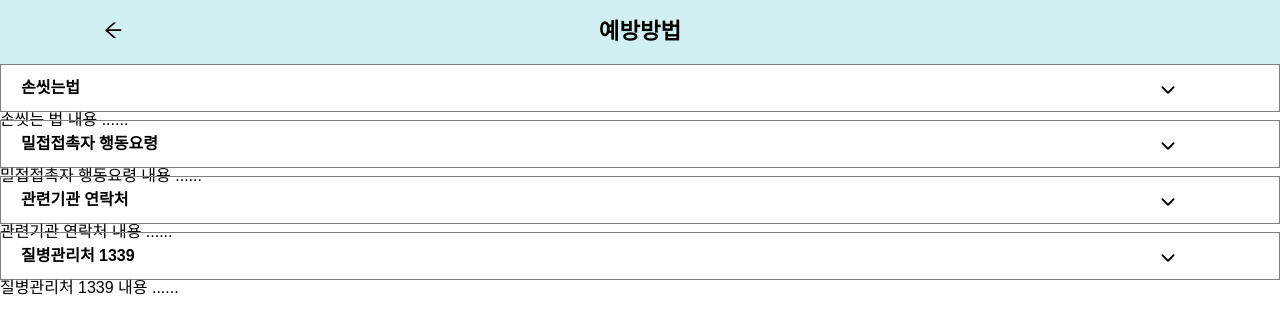
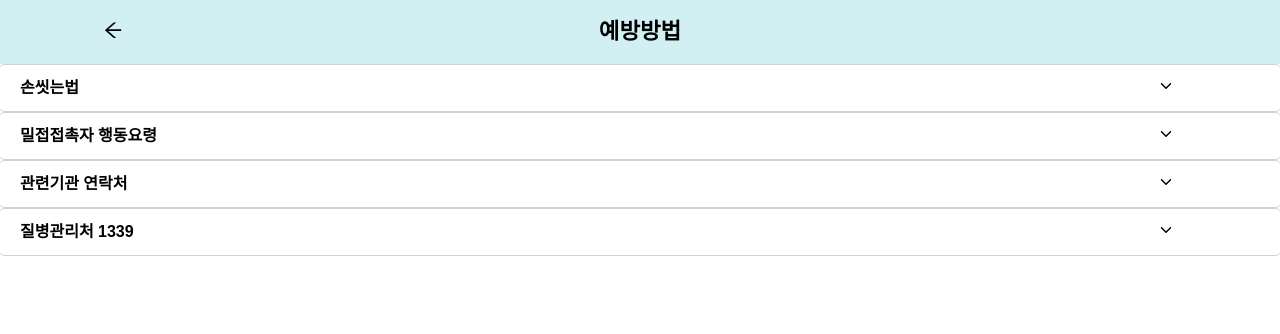
Before and after one commit to KOWOONLEE/covid_board, a React (Create React App) app: page /method in a window 1280 px wide. Shown: the top 334 px of the page. Built offline with nearby package versions, Linux system fonts and the light colour scheme.

Commit message:
Rev: 예방효과 아코디언

```diff
--- /dev/null
+++ b/src/components/Question.js
@@ -0,0 +1,60 @@
+import React, { useState } from "react";
+import { IoIosArrowDown, IoIosArrowUp } from "react-icons/io";
+import styled from "styled-components";
+
+const Question = ({ title, content }) => {
+  const [showInfo, setShowInfo] = useState(false);
+  return (
+    <StyledQuestion>
+      <article className="methodList">
+        <div className="method">
+          <h4>{title}</h4>
+          <div className="btn" onClick={() => setShowInfo(!showInfo)}>
+            {showInfo ? <IoIosArrowUp /> : <IoIosArrowDown />}
+          </div>
+        </div>
+        {showInfo && <p className="methodWrap">{content}</p>}
+      </article>
+    </StyledQuestion>
+  );
+};
+export default Question;
+
+const StyledQuestion = styled.div`
+  .methodList {
+    display: flex;
+    position: relative;
+    flex-direction: column;
+    border-radius: 5px;
+    border: 1px solid lightgrey;
+  }
+  .method {
+    display: flex;
+    width: 100vw;
+    font-weight: 600;
+    padding: 15px 20px;
+    align-items: center;
+
+    h4 {
+      margin-bottom: 0;
+    }
+  }
+
+  .btn {
+    position: absolute;
+    right: 8vw;
+    width: 20px;
+    height: 20px;
+  }
+
+  .methodWrap {
+    display: flex;
+    width: 100%;
+    height: 8vh;
+    padding: 20px;
+    background-color: #e8f1f7;
+    margin-bottom: 0;
+    margin-top: 0.5rem;
+    transition: height 0.35s ease, background-color 0.35s ease;
+  }
+`;
--- a/src/pages/Method.js
+++ b/src/pages/Method.js
@@ -1,32 +1,10 @@
 import styled from "styled-components";
 import { AiOutlineArrowLeft } from "react-icons/ai";
-import { IoIosArrowDown } from "react-icons/io";
 import { useNavigate } from "react-router-dom";
-import { useCallback, useRef, useState } from "react";
+import { useState } from "react";
+import Question from "../components/Question";
 
 const Method = () => {
-  const [click, setClick] = useState(false);
-
-  const navigate = useNavigate();
-  const titleRef = useRef(null);
-  const contentRef = useRef(null);
-
-  const handleClick = useCallback(
-    (e) => {
-      e.stopPropagation();
-      if (titleRef.current === null || contentRef.current === null) {
-        return;
-      }
-      if (titleRef.current.clientHeight > 0) {
-        titleRef.current.style.height = "0";
-      } else {
-        titleRef.current.style.height = `${contentRef.current.clientHeight}px`;
-      }
-      setClick(!click);
-    },
-    [click]
-  );
-
   const methodList = [
     {
       id: 1,
@@ -49,17 +27,9 @@ const Method = () => {
       content: "질병관리처 1339 내용 ......",
     },
   ];
+  const [click, setClick] = useState(methodList);
 
-  const openContets = (e) => {
-    console.log(e.target.parentElement.offsetHeight, click);
-    if (click) {
-      setClick(false);
-      e.target.parentElement.style.height = "50px";
-    } else if (!click) {
-      setClick(true);
-      e.target.parentElement.style.height = "200px";
-    }
-  };
+  const navigate = useNavigate();
 
   return (
     <StyledMethod>
@@ -75,58 +45,9 @@ const Method = () => {
         <div className="navTitle">예방방법</div>
       </div>
       <div className="methodWrap">
-        {methodList.map((title) => (
-          <ul className="methodList">
-            <li onClick={handleClick}>
-              <div>{title.title}</div>
-              <div>
-                <IoIosArrowDown />
-              </div>
-            </li>
-            <div className="contentWrap" ref={titleRef}>
-              <div className="contentDetail" ref={contentRef}>
-                {title.content}
-              </div>
-            </div>
-
-            {/* <li>
-            <div>손씻는 법</div>
-            <div>
-              <IoIosArrowDown />
-            </div>
-          </li>
-          <div className="contentBox">
-            <div>손씻는 법 내용 ......</div>
-          </div>
-          <li>
-            <div>밀접접촉자 행동요령</div>
-            <div>
-              <IoIosArrowDown />
-            </div>
-          </li>
-          <div className="contentBox">
-            <div>밀접접촉자 내용 ......</div>
-          </div>
-          <li>
-            <div>관련기관 연락처</div>
-            <div>
-              <IoIosArrowDown />
-            </div>
-          </li>
-          <div className="contentBox">
-            <div>관련기관 내용 ......</div>
-          </div>
-          <li>
-            <div>질병관리처 1339</div>
-            <div>
-              <IoIosArrowDown />
-            </div>
-          </li>
-          <div className="contentBox">
-            <div>질병관리처 1339 내용 ......</div>
-          </div> */}
-          </ul>
-        ))}
+        {click.map((method) => {
+          return <Question key={method.id} {...method} />;
+        })}
       </div>
     </StyledMethod>
   );
@@ -166,37 +87,4 @@ const StyledMethod = styled.div`
     /* top: 20vh; */
     align-items: center;
   }
-  .methodList {
-    display: inline-block;
-    width: 100%;
-    height: 7vh;
-    align-items: center;
-
-    li {
-      display: flex;
-      font-weight: 600;
-      padding: 15px 20px;
-      border: 1px solid grey;
-    }
-    svg {
-      position: absolute;
-      right: 8vw;
-      width: 20px;
-      height: 20px;
-    }
-  }
-  .contentBox {
-    display: flex;
-    width: 100%;
-    height: 15vh;
-    color: grey;
-    border: 1px solid grey;
-    padding: 20px;
-
-    div {
-    }
-  }
-  .contentBoxNone {
-    display: none;
-  }
 `;
```
